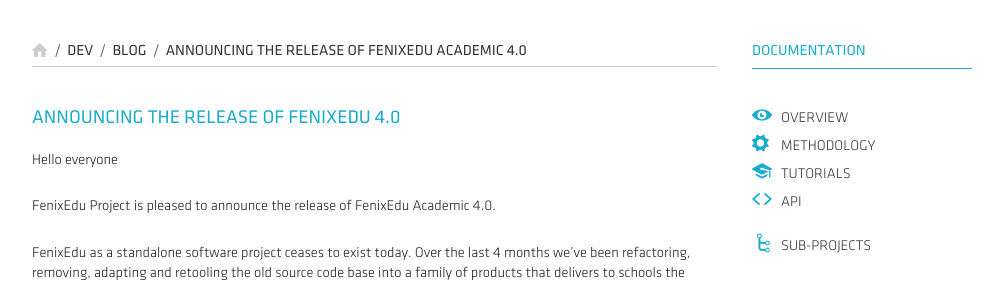
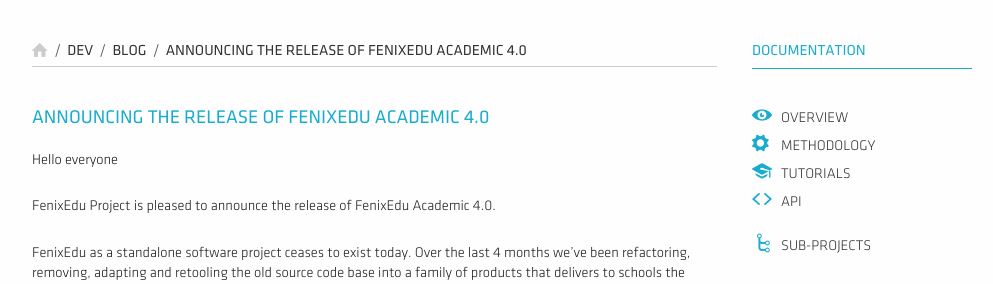
Before and after one commit to FenixEdu/fenixedu.github.io, a Jekyll site: the page built from _posts/2014-11-04-fenix-edu-academic-4.md, in a window 1280 px wide. Shown: the part 174-458 px from the top of the page, without its empty margins (128-1121 px from the left). Built offline with Jekyll 4.4.1, drawn with Linux system fonts in a browser that asks for light colours; nearby versions of some CDN libraries; Markdown is read by kramdown in place of the engine named in the settings.

Commit message:
Announcing FenixEdu Academic 4

```diff
--- a/_posts/2014-11-04-fenix-edu-academic-4.md
+++ b/_posts/2014-11-04-fenix-edu-academic-4.md
@@ -6,7 +6,7 @@ root: "../../../../../"
 excerpt: "FenixEdu Project is pleased to announce the release of FenixEdu Academic 4.0."
 ---
 
-## Announcing the release of FenixEdu 4.0
+## Announcing the release of FenixEdu Academic 4.0
 
 Hello everyone
 
```
